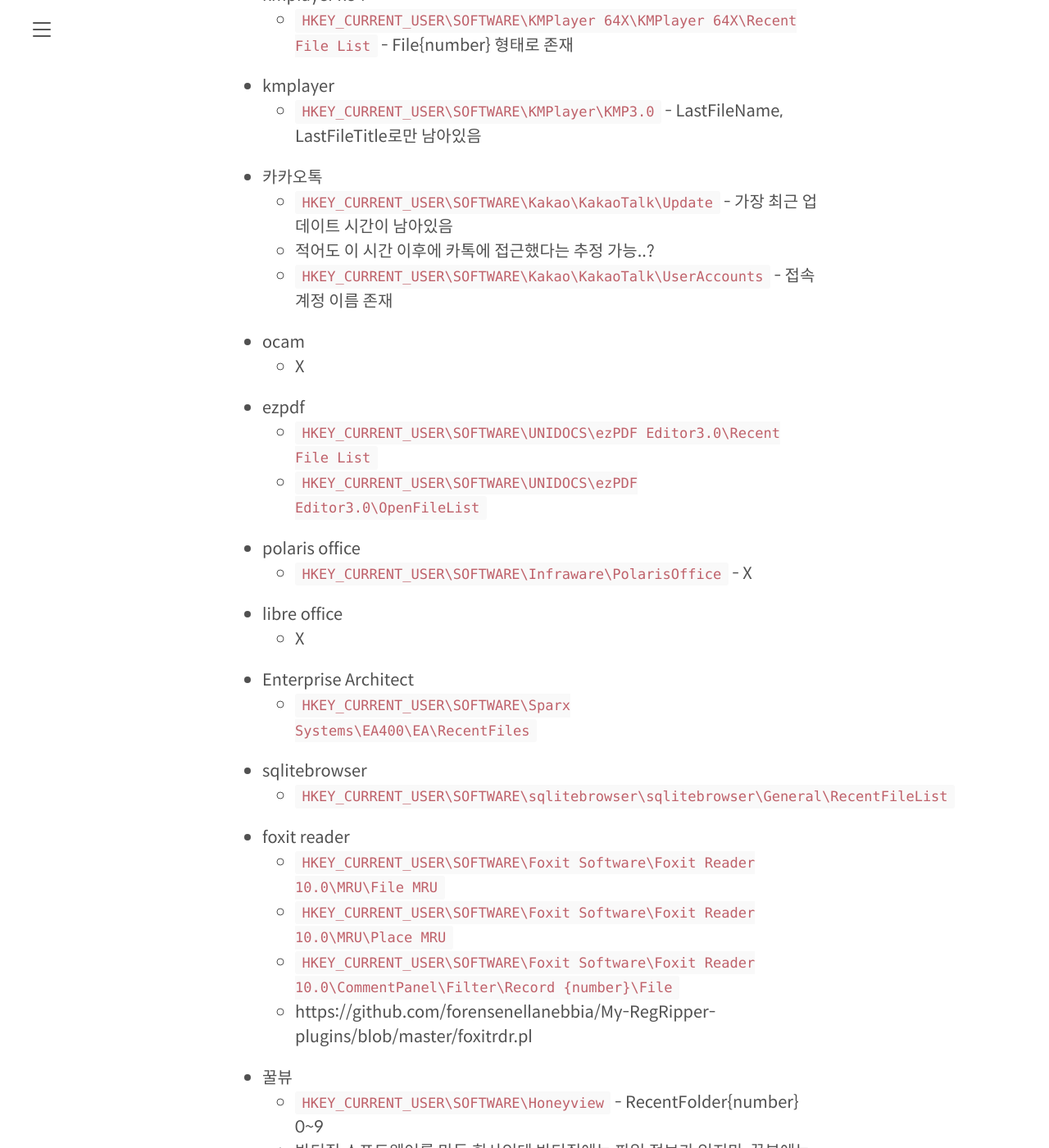
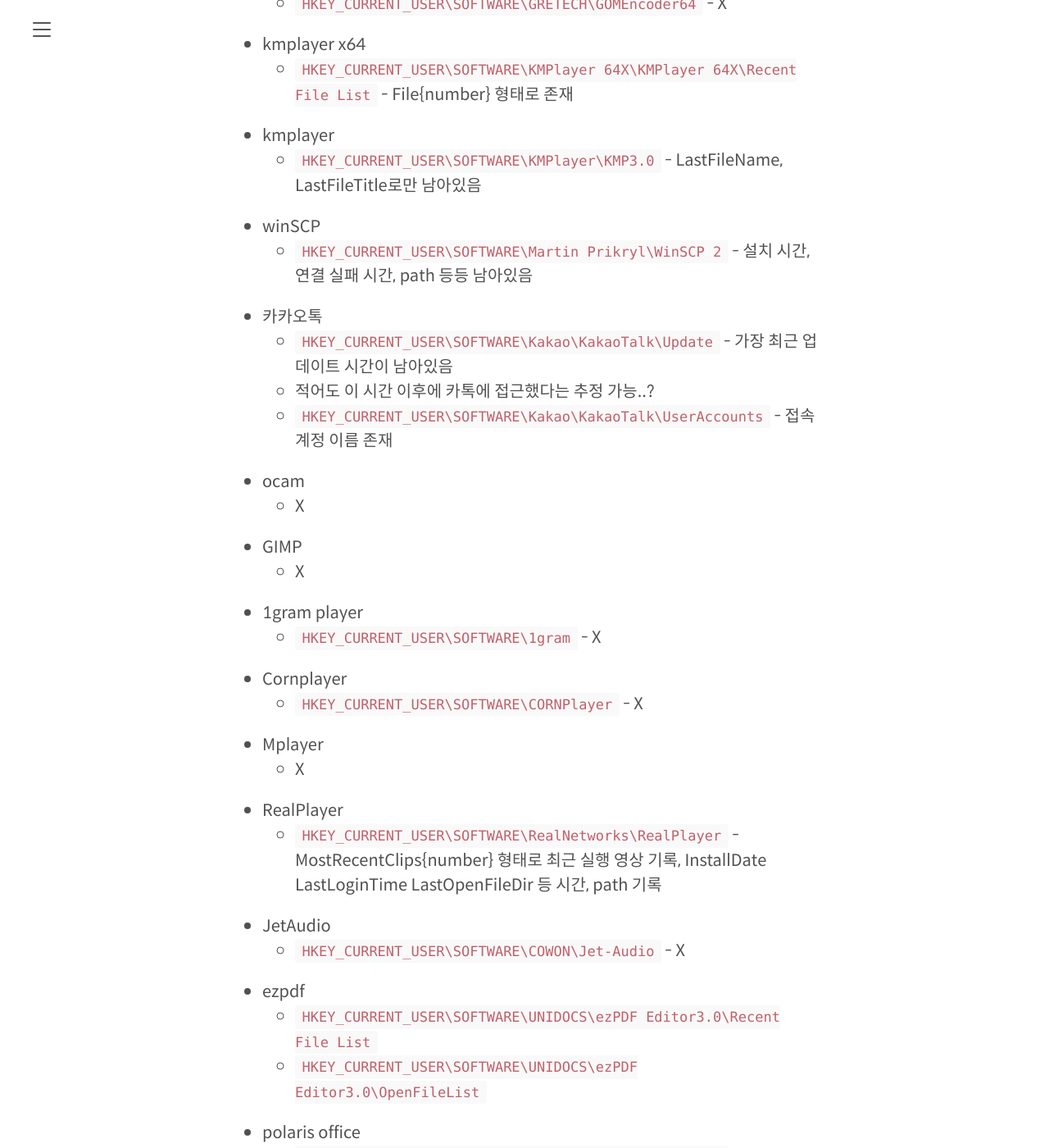
Before and after one commit to hyuunnn/hyuunnn.github.io, a Jekyll site: the page built from _posts/2020-12-01-regripper-plugin.md, in a window 1280 px wide and 1400 px high, scrolled down 3189 px. Shown: the whole window at 82% size. Built offline with Jekyll 4.4.1, drawn with Linux system fonts in a browser that asks for light colours; some of the changed text lies outside the part shown.

Commit message:
Update 2020-12-01-regripper-plugin.md

```diff
--- a/_posts/2020-12-01-regripper-plugin.md
+++ b/_posts/2020-12-01-regripper-plugin.md
@@ -67,8 +67,8 @@
     - `HKEY_CURRENT_USER\SOFTWARE\HNC\Hwp\9.6`
 
 * 팟플레이어
-    - `HKEY_CURRENT_USER\SOFTWARE\DAUM\PotPlayer` - X
-    - `HKEY_CURRENT_USER\SOFTWARE\DAUM\PotPlayer64` - X
+    - `HKEY_CURRENT_USER\SOFTWARE\DAUM\PotPlayer\SimpleOpen` - DefPath{number}Child 형태로 저장 (실행한 영상의 path)
+    - `HKEY_CURRENT_USER\SOFTWARE\DAUM\PotPlayer64\SimpleOpen` - DefPath{number}Child 형태로 저장 (실행한 영상의 path)
 
 * 곰플레이어
     - `HKEY_CURRENT_USER\SOFTWARE\GRETECH\GOMPLAYER` - X
@@ -91,6 +91,9 @@
 * kmplayer
     - `HKEY_CURRENT_USER\SOFTWARE\KMPlayer\KMP3.0` - LastFileName, LastFileTitle로만 남아있음
 
+* winSCP
+    - `HKEY_CURRENT_USER\SOFTWARE\Martin Prikryl\WinSCP 2` - 설치 시간, 연결 실패 시간, path 등등 남아있음
+
 * 카카오톡
     - `HKEY_CURRENT_USER\SOFTWARE\Kakao\KakaoTalk\Update` - 가장 최근 업데이트 시간이 남아있음
     - 적어도 이 시간 이후에 카톡에 접근했다는 추정 가능..?
@@ -98,6 +101,24 @@
 
 * ocam
     - X
+
+* GIMP
+    - X
+
+* 1gram player
+    - `HKEY_CURRENT_USER\SOFTWARE\1gram` - X
+
+* Cornplayer
+    - `HKEY_CURRENT_USER\SOFTWARE\CORNPlayer` - X
+
+* Mplayer
+    - X
+
+* RealPlayer
+    - `HKEY_CURRENT_USER\SOFTWARE\RealNetworks\RealPlayer` - MostRecentClips{number} 형태로 최근 실행 영상 기록, InstallDate LastLoginTime LastOpenFileDir 등 시간, path 기록
+
+* JetAudio
+    - `HKEY_CURRENT_USER\SOFTWARE\COWON\Jet-Audio` - X
 
 * ezpdf
     - `HKEY_CURRENT_USER\SOFTWARE\UNIDOCS\ezPDF Editor3.0\Recent File List`
```
